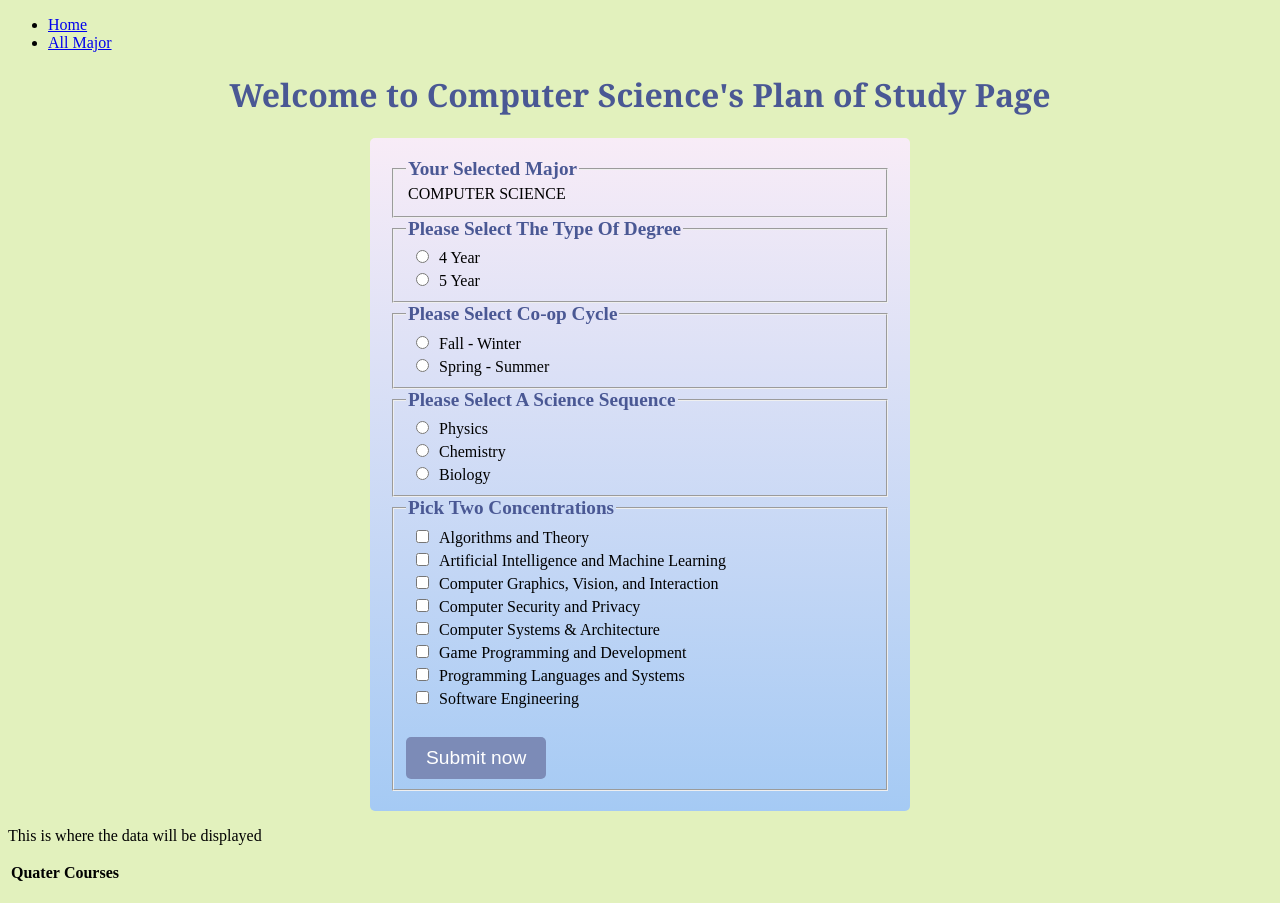
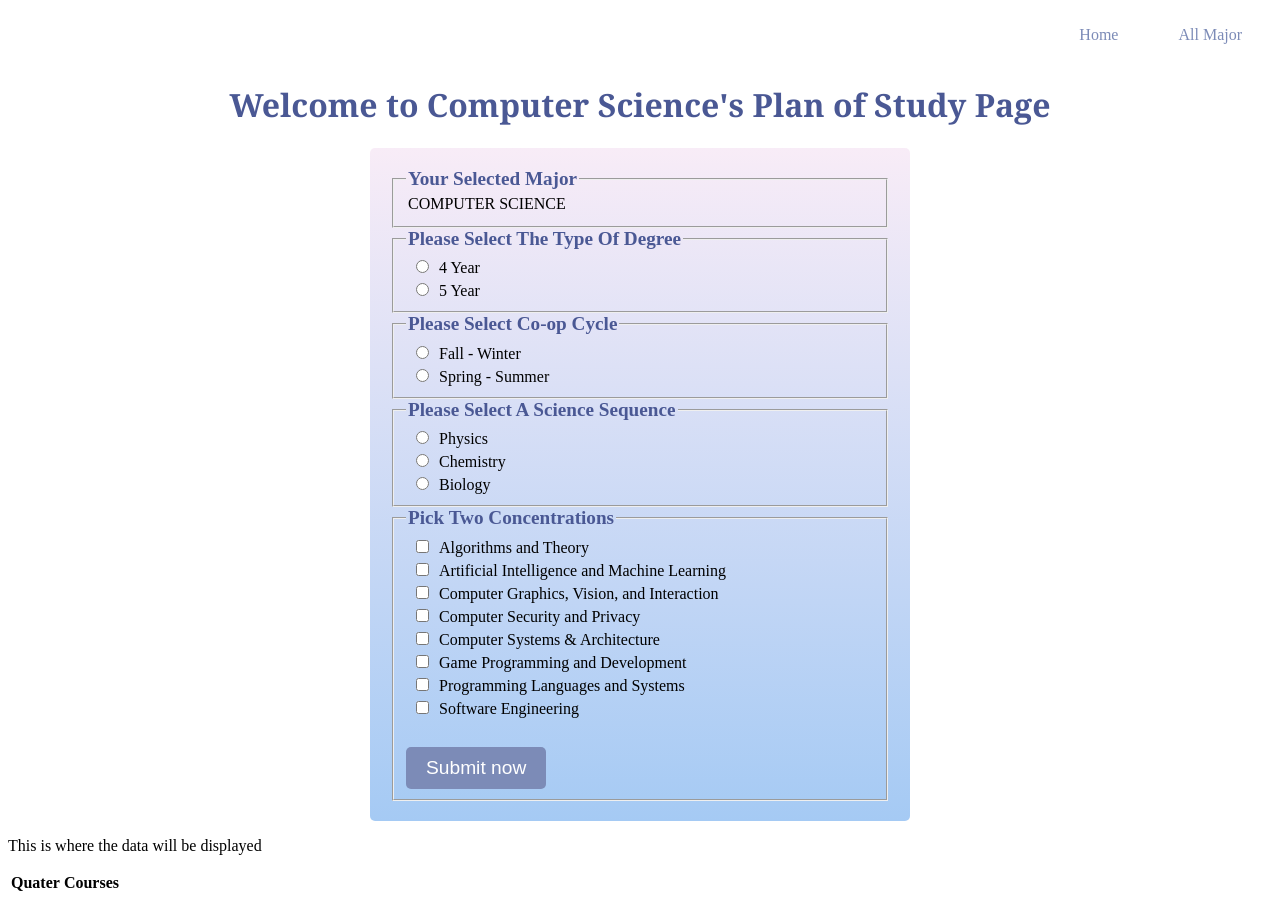
Before and after one commit to msmoldavchuk/drexelPOS, a Flask app: page /degree/CS in a window 1280 px wide. Before the commit the page ends 881 px from the top, so only its background shows below. Run offline with Flask 3, Linux system fonts and the light colour scheme; lists and menus that the app fills with data are empty.

Commit message:
Changed the background's color

```diff
--- a/templates/CS.html
+++ b/templates/CS.html
@@ -1,9 +1,11 @@
 <!DOCTYPE html>
 <title> Computer Science Major</title>
+<nav>
     <ul>
         <li><a href = "{{ url_for('index') }}">Home</a></li>
         <li><a href = "{{ url_for('allmajor') }}">All Major</a></li>
     </ul>
+</nav>
 
     <h1> Welcome to Computer Science's Plan of Study Page</h1>
 <body>
@@ -159,7 +161,7 @@
 
 <style>
     body{
-        background-color: #e2f1bd;
+        background-image: linear-gradient (#f8f4f8, #b5d4f9);
     }
     .CSmajor{
       margin: 10px 0;
```
